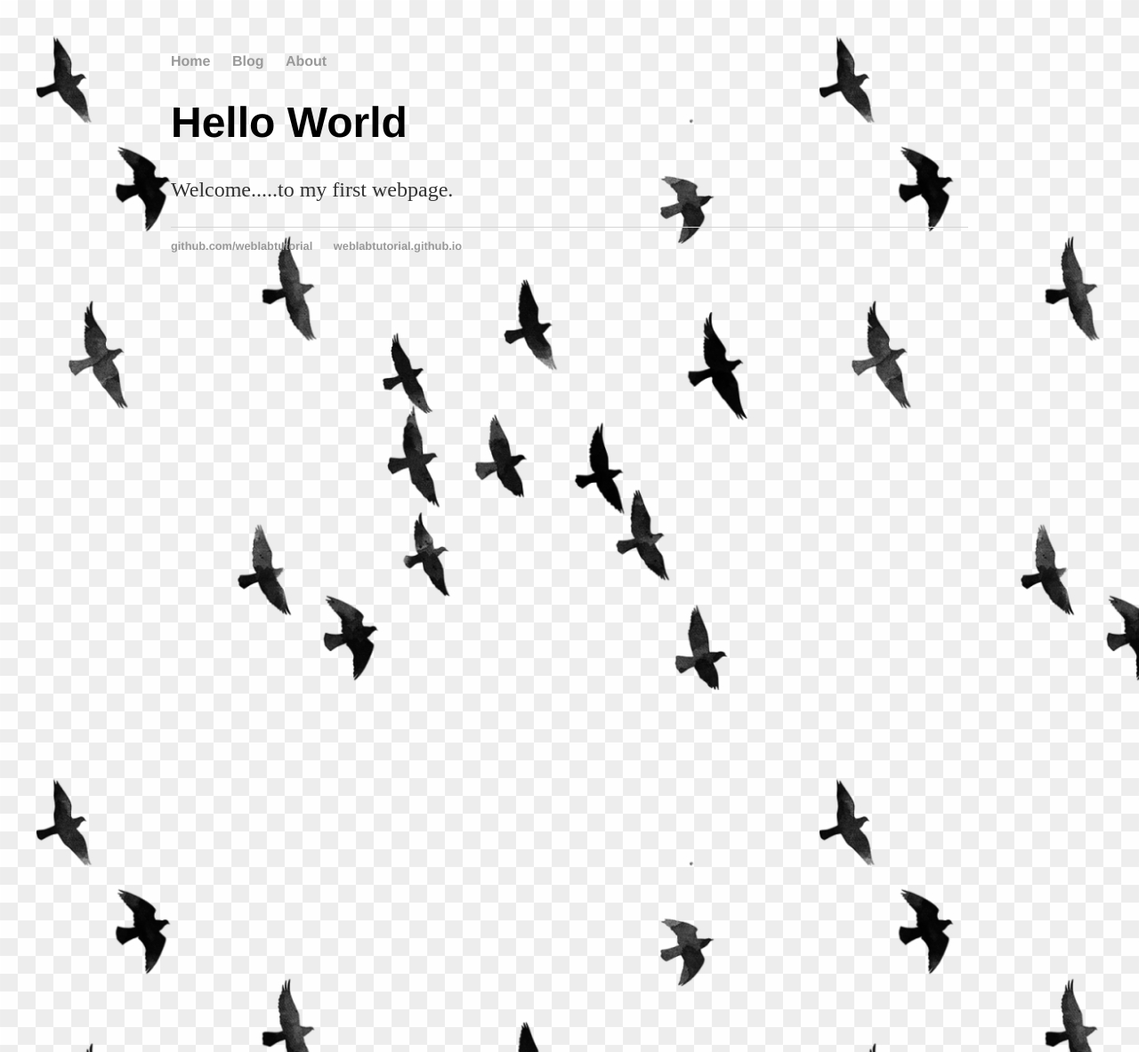
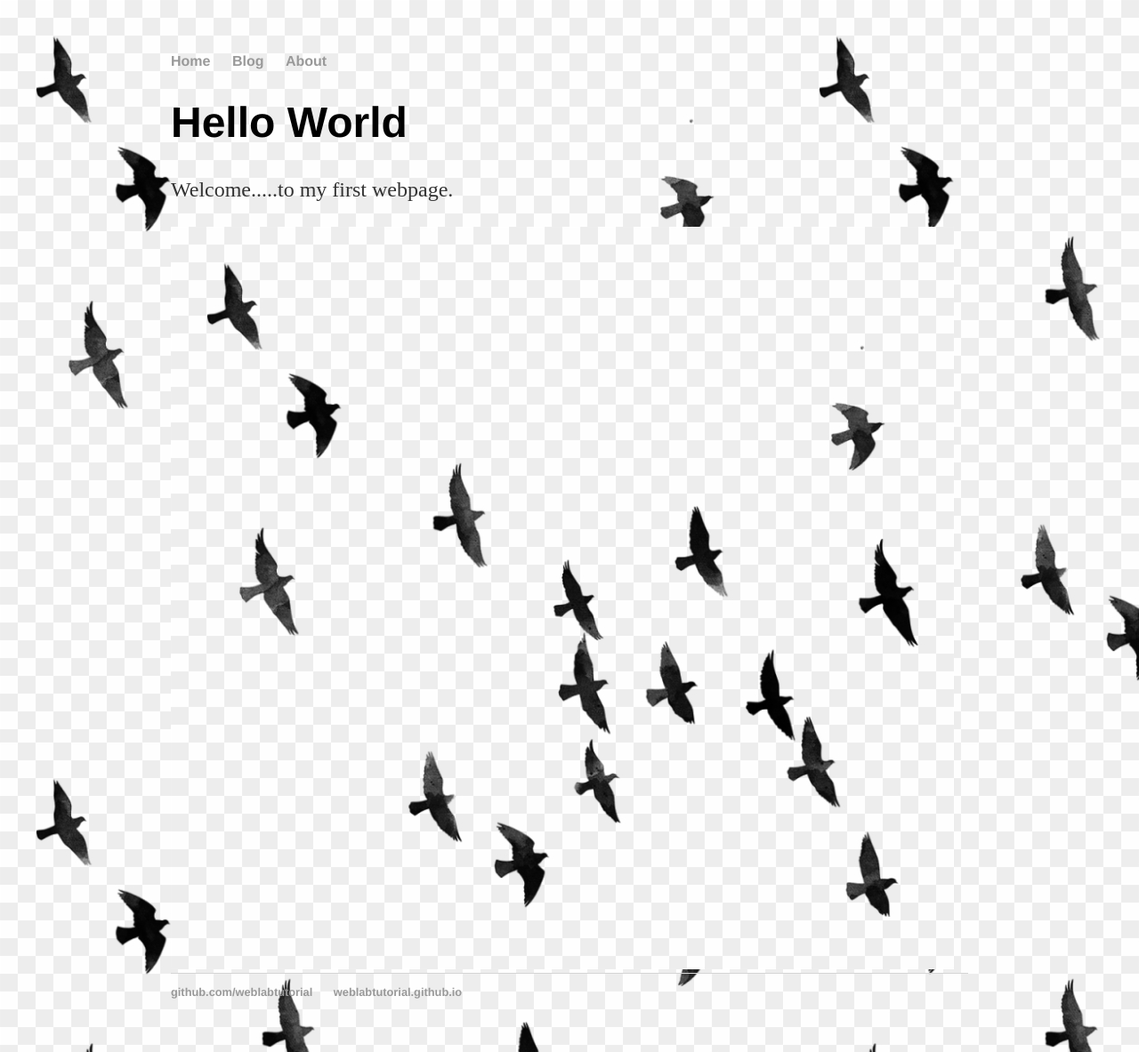
Before and after one commit to cbm2001/cbm2001.github.io, a Jekyll site: the page built from index.html, in a window 1280 px wide. Shown: the whole page at 89% size. Built offline with Jekyll 4.4.1, drawn with Linux system fonts in a browser that asks for light colours.

Commit message:
Update index.html

```diff
--- a/index.html
+++ b/index.html
@@ -5,5 +5,5 @@ title: Web Programming
 <div class="home">
   <h1>Hello World</h1>
   <p>Welcome.....to my first webpage.</p>
-
 </div>
+<img src="/images/birds.png" alt="bird_pic">
```
